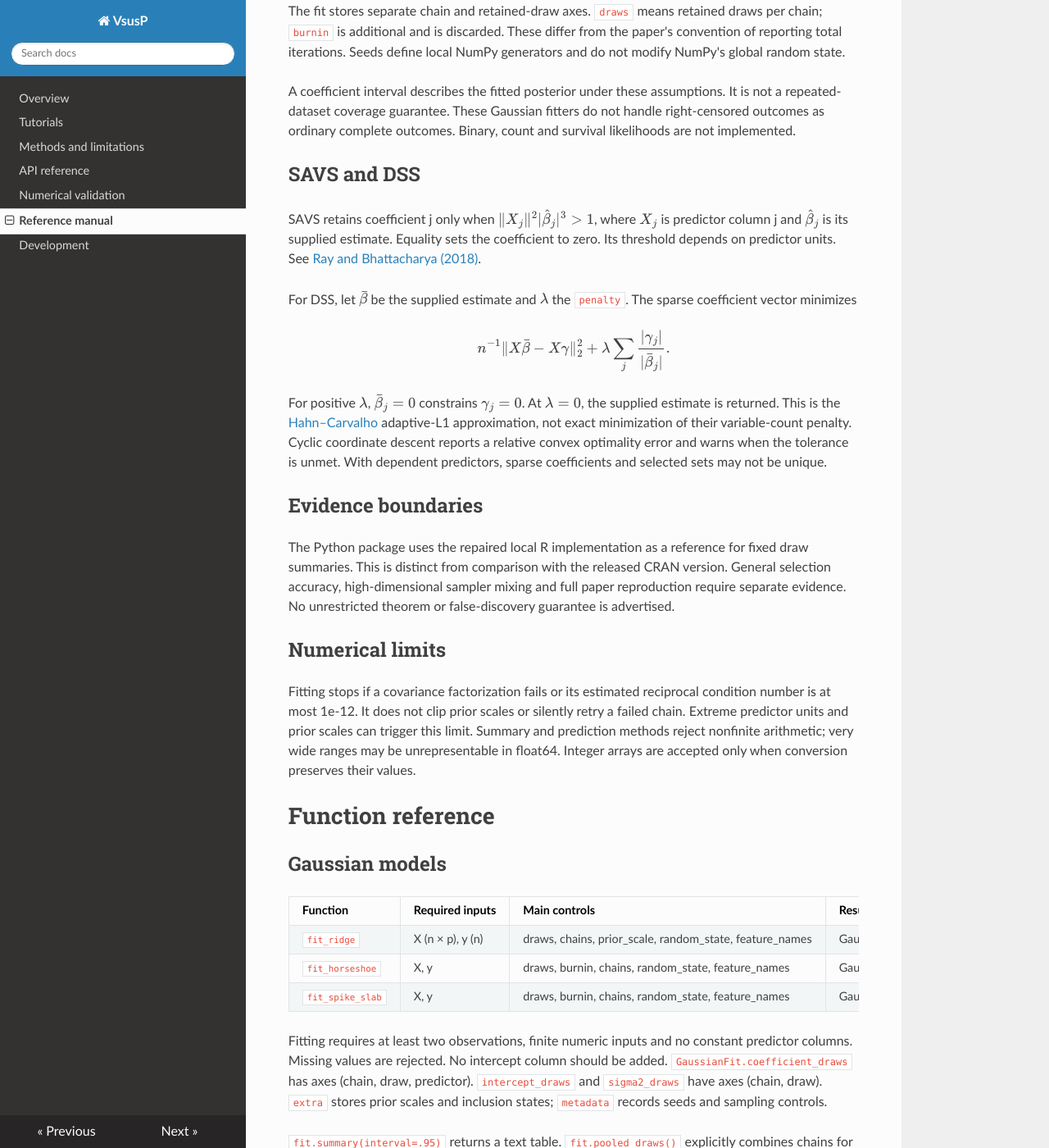
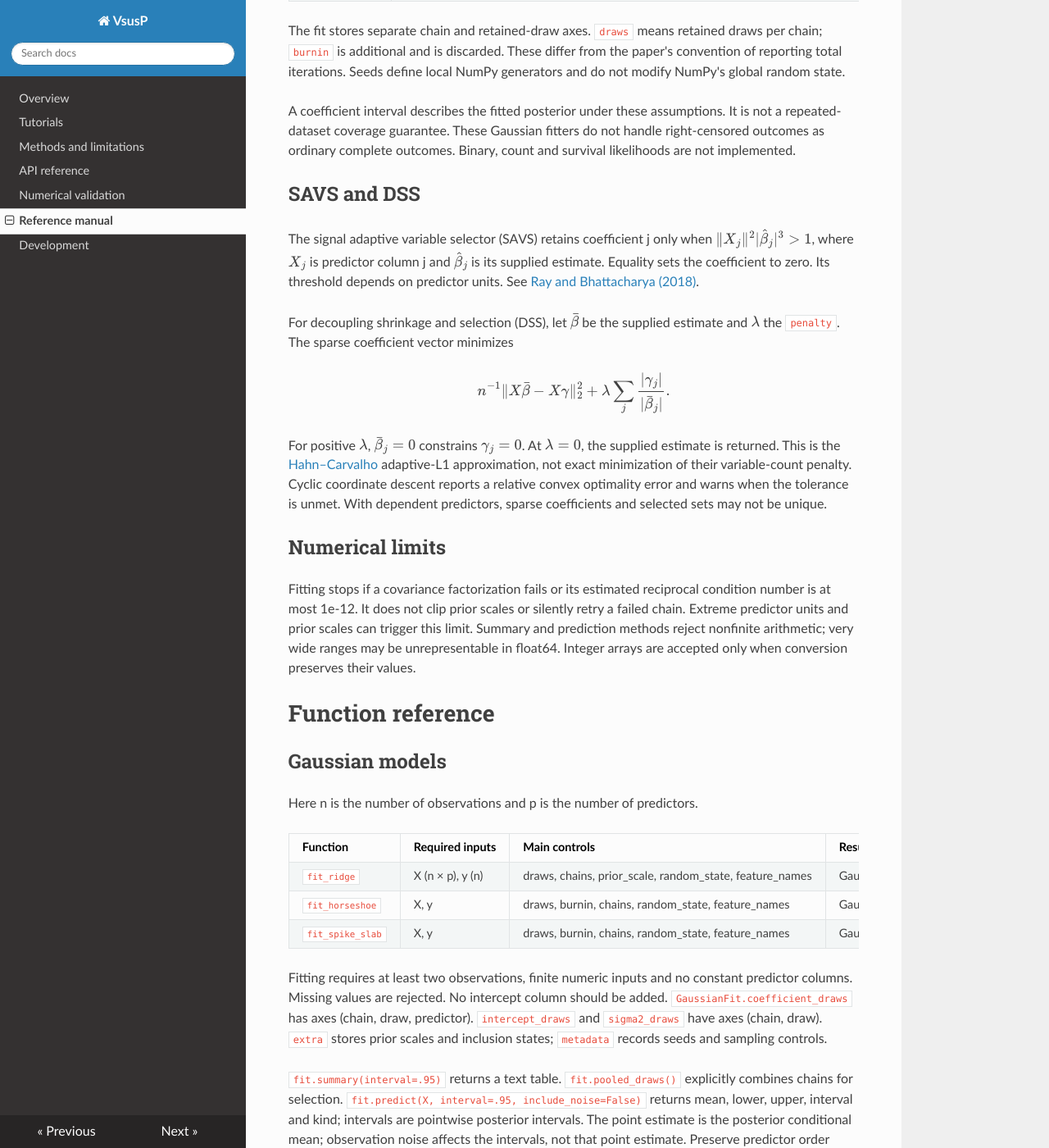
Before and after one commit to nilson01/vsusp-python, an MkDocs documentation site: the page built from docs/manual/reference.md, in a window 1280 px wide and 1400 px high, scrolled down 5169 px. Shown: the whole window at 82% size. Built offline with MkDocs 1.6.1, drawn with Linux system fonts in a browser that asks for light colours; nearby versions of some CDN libraries; some of the changed text lies outside the part shown.

Commit message:
Define selection terms and remove repeated manual text

```diff
--- a/docs/manual/reference.md
+++ b/docs/manual/reference.md
@@ -6,8 +6,8 @@ VsusP selects variables from posterior coefficient draws under Bayesian
 shrinkage priors. It also fits Gaussian ridge, horseshoe and exact spike-and-slab
 regression in Python. The runtime dependencies are NumPy and SciPy.
 
-The selection methods follow Li and Pati (2017), with SAVS and the adaptive-L1
-DSS approximation as separate summaries. Model assumptions, tuning and
+The selection methods follow Li and Pati (2017), with the signal adaptive variable selector (SAVS) and an adaptive-L1
+approximation to decoupling shrinkage and selection (DSS) as separate summaries. Model assumptions, tuning and
 chain mixing determine how fitted results should be interpreted.
 
 # Installation
@@ -155,7 +155,7 @@ $$
 Y = X\beta + \epsilon, \qquad \epsilon \sim N(0,\sigma^2 I).
 $$
 
-Here Y is the response vector, X is the model matrix, $\beta$ denotes the
+Here Y is the response vector for n observations, X is the model matrix, $\beta$ denotes the
 coefficient vector and sigma² is the residual variance. The mathematical model
 includes an intercept; the fitting functions add it internally.
 
@@ -183,12 +183,12 @@ and survival likelihoods are not implemented.
 
 ## SAVS and DSS
 
-SAVS retains coefficient j only when $\lVert X_j\rVert^2|\hat\beta_j|^3>1$, where
+The signal adaptive variable selector (SAVS) retains coefficient j only when $\lVert X_j\rVert^2|\hat\beta_j|^3>1$, where
 $X_j$ is predictor column j and $\hat\beta_j$ is its supplied estimate.
 Equality sets the coefficient to zero. Its threshold depends on predictor units.
 See [Ray and Bhattacharya (2018)](https://arxiv.org/abs/1810.09004).
 
-For DSS, let $\bar\beta$ be the supplied estimate and $\lambda$ the `penalty`.
+For decoupling shrinkage and selection (DSS), let $\bar\beta$ be the supplied estimate and $\lambda$ the `penalty`.
 The sparse coefficient vector minimizes
 
 $$
@@ -204,14 +204,6 @@ Cyclic coordinate descent reports a relative convex optimality error and warns
 when the tolerance is unmet. With dependent predictors, sparse coefficients and
 selected sets may not be unique.
 
-## Evidence boundaries
-
-The Python package uses the repaired local R implementation as a reference for
-fixed draw summaries. This is distinct from comparison with the released CRAN
-version. General selection accuracy, high-dimensional sampler mixing and full
-paper reproduction require separate evidence. No unrestricted theorem or
-false-discovery guarantee is advertised.
-
 ## Numerical limits
 
 Fitting stops if a covariance factorization fails or its estimated reciprocal
@@ -225,6 +217,8 @@ conversion preserves their values.
 # Function reference
 
 ## Gaussian models
+
+Here n is the number of observations and p is the number of predictors.
 
 | Function | Required inputs | Main controls | Result |
 |---|---|---|---|
@@ -284,7 +278,8 @@ coefficients plus the supplied intercept. `summary()` returns a text summary.
 `diagnostics(fit)` includes beta, intercept and sigma². For external arrays,
 use `diagnostics(draws, feature_names=...)` with explicit (chain, draw, predictor)
 axes and at least four retained draws. Results contain rank R-hat, bulk/tail ESS,
-mean MCSE, flags and backend, plus `summary()`.
+mean MCSE, flags and backend, plus `summary()`. ESS is effective sample size;
+MCSE estimates the numerical error of a sampled posterior mean.
 
 | Plot | Input | Other controls |
 |---|---|---|
```
Also changed, not shown: README.md (+2 -1 lines), docs/api.md (+4 -1 lines), docs/methods.md (+3 -3 lines), 1 other file.
